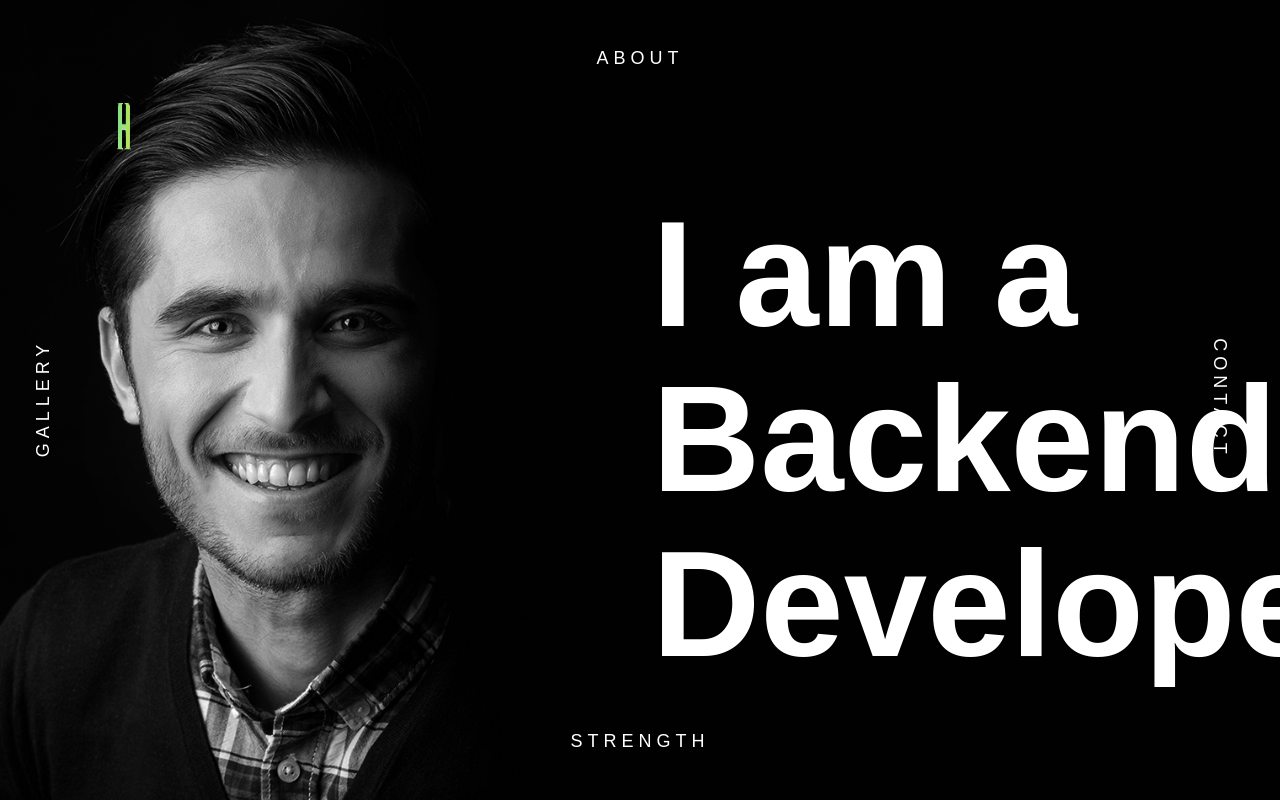
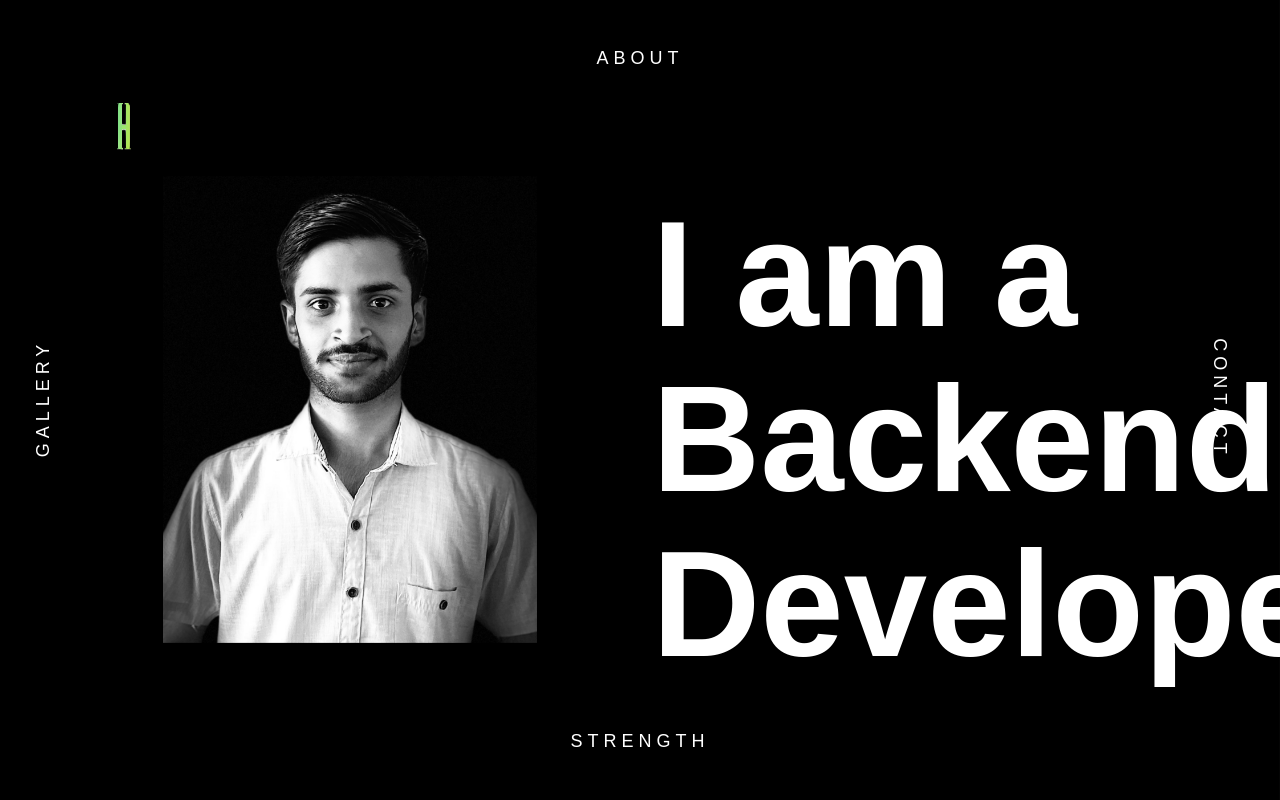
Before and after one commit to HemantSachdeva/HemantSachdeva.dev, a Flask app: page / in a window 1280 px wide. Run offline with Flask 2, Linux system fonts and the light colour scheme; some libraries are stand-ins or nearby versions; some web fonts are replaced.

Commit message:
Set my pic on bg of landing page
Signed-off-by: Hemant Sachdeva <hemant.evolver@gmail.com>

```diff
--- a/src/static/css/style.css
+++ b/src/static/css/style.css
@@ -274,7 +274,7 @@ button:focus {
   background-color: #000000;
 }
 .prt_home_wrapper {
-  background-image: url(../assets/images/content/banner_bg.jpg);
+  background-image: url(../assets/images/content/banner_bg.png);
   background-position: center center;
   background-repeat: no-repeat;
   background-size: cover;
```
Also changed, not shown: src/static/assets/images/content/banner_bg.png (added).
